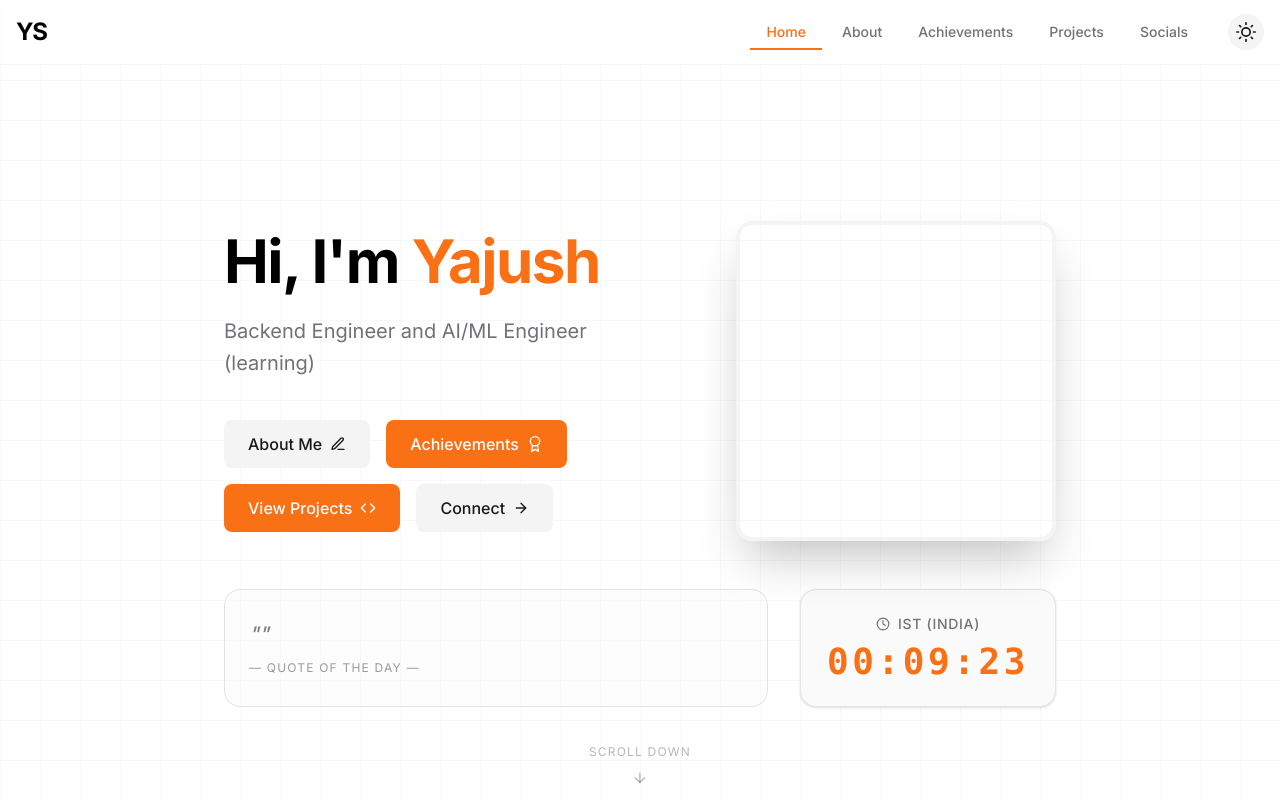
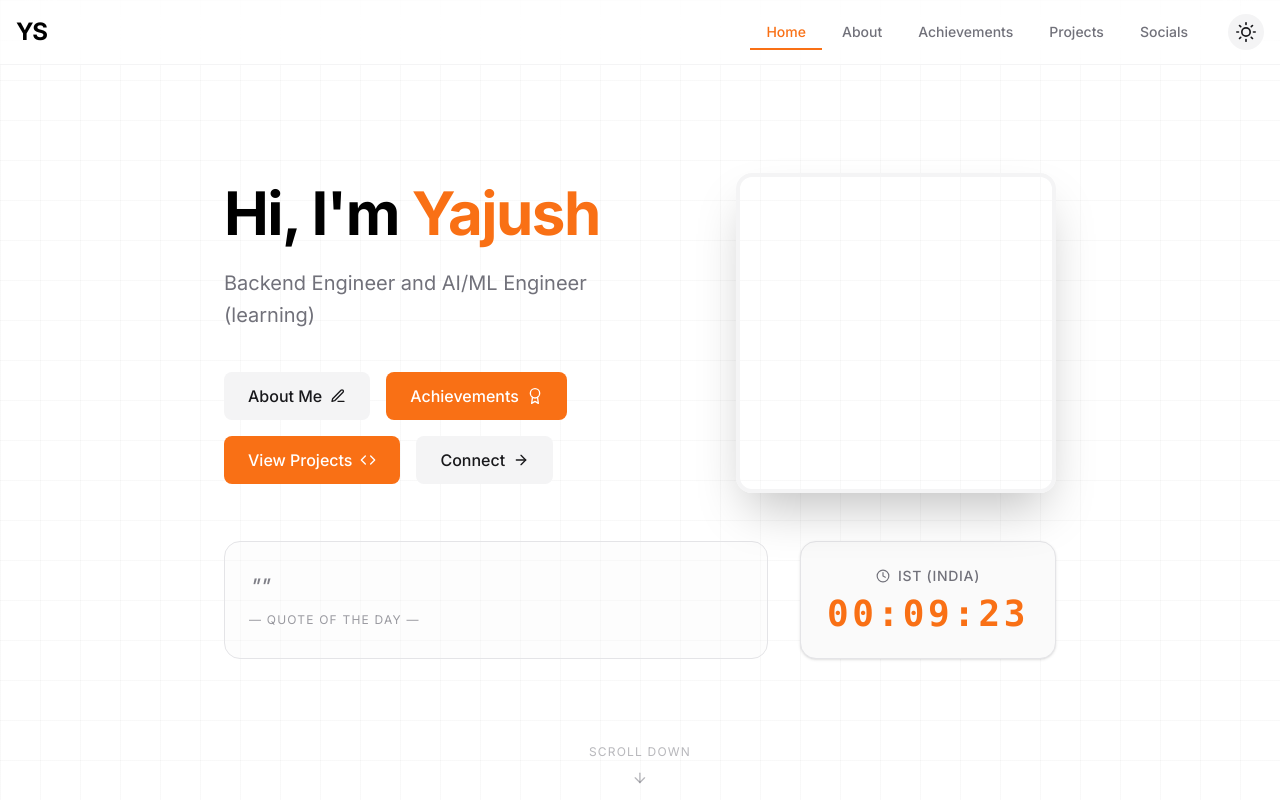
Before and after one commit to Yajush-afk/portfolio-project-yajush, a Next.js app in the folder frontend/: page / in a window 1280 px wide. Shown: the top 800 px of the page. Built offline with nearby package versions, Linux system fonts and the light colour scheme; no server answers.

Commit message:
Fix: Adjust home section padding

```diff
--- a/frontend/src/components/sections/HomeSection.tsx
+++ b/frontend/src/components/sections/HomeSection.tsx
@@ -19,7 +19,7 @@ interface HomeSectionProps {
 
 export default function HomeSection({ about, quote, time }: HomeSectionProps) {
     return (
-        <section id="home" className="min-h-screen flex flex-col justify-center py-0 relative">
+        <section id="home" className="min-h-screen flex flex-col justify-center pt-0 pb-24 relative">
             {/* Hero Section */}
             <div className="flex flex-col md:flex-row items-center gap-10 md:gap-20">
                 <motion.div
--- a/frontend/src/components/skeletons/HomeSkeleton.tsx
+++ b/frontend/src/components/skeletons/HomeSkeleton.tsx
@@ -2,7 +2,7 @@ import { Skeleton } from "@/components/ui/Skeleton";
 
 export default function HomeSkeleton() {
     return (
-        <section className="min-h-screen flex flex-col justify-center py-0 relative">
+        <section className="min-h-screen flex flex-col justify-center pt-0 pb-24 relative">
             <div className="flex flex-col md:flex-row items-center gap-10 md:gap-20">
                 <div className="flex-1 space-y-6 text-center md:text-left w-full">
                     <Skeleton className="h-12 md:h-16 w-3/4 mx-auto md:mx-0" />
```
